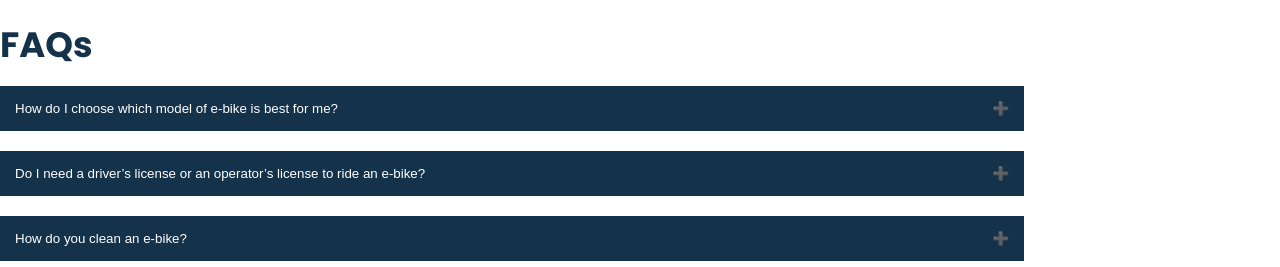
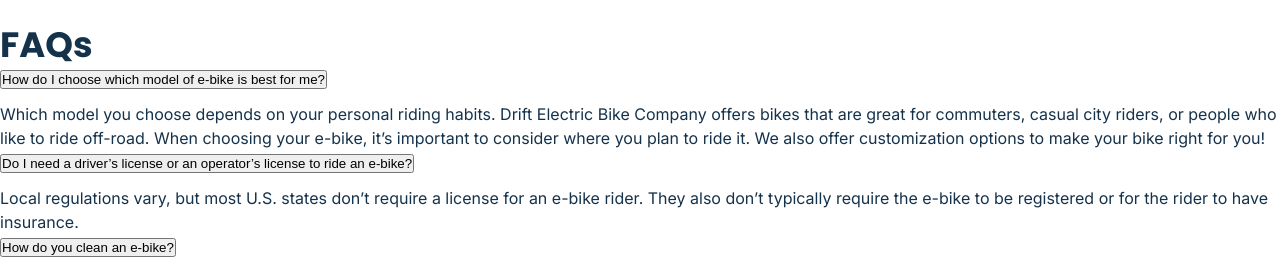
Before and after one commit to tracydchristenson-hub/drift_ebike, a plain HTML site: page info.html in a window 1280 px wide. Shown: the part 1129-1396 px from the top of the page. Drawn offline with Linux system fonts and the light colour scheme.

Commit message:
Update style.css
removed collapsible

```diff
--- a/style.css
+++ b/style.css
@@ -391,48 +391,6 @@
         text-align: center;
     }
 
-   /* COLLAPSIBLE SECTION STYLES - These styles added Nov. 19 by TC */
-
-.collapsible {
-    background-color: var(--color-primary);
-    color: var(--color-bg);
-    cursor: pointer;
-    padding: 15px;
-    width: 80%;
-    border: none;
-    text-align: left;
-    outline: none;
-    margin-top: 20px;
-   margin-right: auto;
-   margin-left: auto;
-}
-/* Styles for the button headers that control the collapsible sections on the FAQs page. The background is navy and the text is white. */
-
-.active, .collapsible:hover {
-    background-color: var(--color-primary-hover);
-}
-/* When the user hovers over or selects the button headers that control the collapsible sections on the FAQs page, they turn a muted navy. */
-
-.content {
-    padding: 0 15px;
-    display: none;
-    overflow: hidden;
-    background-color: var(--color-hero);
-}
-/* The content for the collapsed sections is hidden by default. When it appears, it has a pale gray background. */
-
-.collapsible:after {
-    content: '\02795'; /* Unicode character for "plus" sign (+) */
-    color: var(--color-bg);
-    float: right;
-    margin-left: 5px;
-}
-/* Styles indicator on button headers that shows they can be expanded or collapsed. By default, it's a plus sign. */
-
-.active:after {
-    content: "\2796"; /* Unicode character for "minus" sign (-) */
-}
-/* When the content has been expanded on the collapsed sections, the indicator on button headers becomes a minus sign, showing that they can be collapsed. */
 
 
     /* FOOTER */
```
